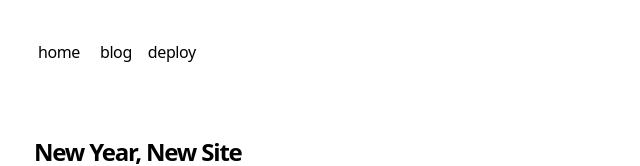
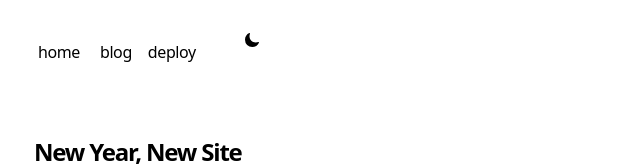
Before and after one commit to sgnagnarella/personalSite-2, a Next.js app: page /blog/new-year-new-site in a window 1280 px wide. Shown: the top 166 px of the page, without its empty margins (318-958 px from the left). Built offline with nearby package versions, Linux system fonts and the light colour scheme.

Commit message:
Fixed some async calls to get medata and added dark mode.

```diff
--- a/app/blog/[slug]/page.tsx
+++ b/app/blog/[slug]/page.tsx
@@ -11,11 +11,15 @@ export async function generateStaticParams() {
   }))
 }
 
-export function generateMetadata({ params }) {
-  let post = getBlogPosts().find((post) => post.slug === params.slug)
-  if (!post) {
-    return
-  }
+export async function generateMetadata({ params }) {
+  const { slug } = await params; // Await params once and destructure slug
+
+  let post = getBlogPosts().find((post) => post.slug === slug);
+  // Use the resolved slug directly
+
+    if (!post) {
+        return;
+    }
 
   let {
     title,
--- a/app/components/nav.tsx
+++ b/app/components/nav.tsx
@@ -1,4 +1,5 @@
 import Link from 'next/link'
+import { ThemeToggle } from './theme-toggle'
 
 const navItems = {
   '/': {
@@ -33,6 +34,7 @@ export function Navbar() {
               )
             })}
           </div>
+          <ThemeToggle/>
         </nav>
       </div>
     </aside>
--- /dev/null
+++ b/app/components/theme-toggle.tsx
@@ -0,0 +1,28 @@
+"use client"
+
+// import { faMoon } from "@fortawesome/free-regular-svg-icons";
+import React from "react";
+import { IoMoon } from "react-icons/io5";
+import { IoSunny } from "react-icons/io5";
+import { IconContext } from "react-icons";
+
+export function ThemeToggle(){
+  const [dark, setDark] = React.useState(false);
+
+  const darkModeHandler = () => {
+      setDark(!dark);
+      document.body.classList.toggle("dark");
+  }
+
+  return(
+      <button onClick={()=> darkModeHandler()}>
+      {
+
+        dark && <IoSunny /> // render sunny when dark is true
+      }
+      {
+        !dark && <IoMoon /> // render moon when dark is false
+      }
+      </button>
+  )
+}
--- a/app/layout.tsx
+++ b/app/layout.tsx
@@ -47,12 +47,12 @@ export default function RootLayout({
     <html
       lang="en"
       className={cx(
-        'text-black bg-white dark:text-white dark:bg-black',
+        '',
         GeistSans.variable,
         GeistMono.variable
       )}
     >
-      <body className="antialiased max-w-xl mx-4 mt-8 lg:mx-auto">
+      <body className="antialiased max-w-xl mx-4 mt-8 lg:mx-auto text-black bg-white dark:text-white dark:bg-black">
         <main className="flex-auto min-w-0 mt-6 flex flex-col px-2 md:px-0">
           <Navbar />
           {children}
--- a/package.json
+++ b/package.json
@@ -18,6 +18,7 @@
     "next-mdx-remote": "^5.0.0",
     "react": "^19.0.0",
     "react-dom": "^19.0.0",
+    "react-icons": "^5.4.0",
     "sugar-high": "^0.7.5",
     "typescript": "5.7.2"
   },
--- a/tailwind.config.js
+++ b/tailwind.config.js
@@ -7,6 +7,7 @@ module.exports = {
     // Or if using `src` directory:
     "./src/**/*.{js,ts,jsx,tsx,mdx}",
   ],
+  darkMode: "selector",
   theme: {
     extend: {},
   },
```
